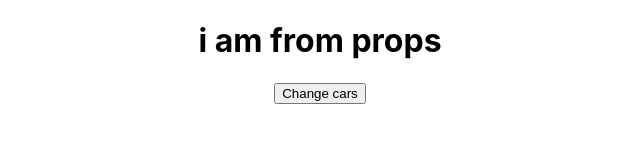
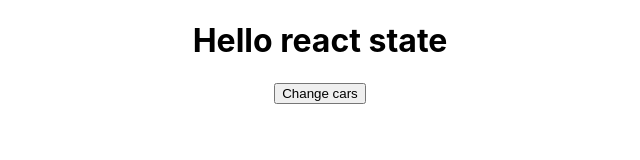
Before and after one commit to Ihornechypor/udemy_react_theory, a React (Create React App) app: page / in a window 1280 px wide. Shown: the top 160 px of the page, without its empty margins (320-960 px from the left). Built offline with nearby package versions, Linux system fonts and the light colour scheme.

Commit message:
lesson 28 state with super property

```diff
--- a/src/App.js
+++ b/src/App.js
@@ -6,7 +6,11 @@ import Car from './Car/Car';
 
 class App extends Component {
 
-  state = {
+
+  constructor(props){
+    super(props);
+
+    this.state = {
       cars: [
         {name: 'ford', year:2018},
         {name: 'audi', year:2021},
@@ -15,6 +19,9 @@ class App extends Component {
       pageTitle: 'Hello react state',
       showCars: false
     };
+  }
+
+
 
   onChangeName(name, index){
     const car = this.state.cars[index];
@@ -69,13 +76,13 @@ class App extends Component {
 
     return (
       <div style={divStyle}>
+        <h1>
+          {this.state.pageTitle}
+        </h1>
+
         {/* <h1>
-          {this.state.pageTitle}
+          {this.props.title}
         </h1> */}
-
-        <h1>
-          {this.props.title}
-        </h1>
 
 
         <button
```
Lines whose indentation alone changed are shown as unchanged.
